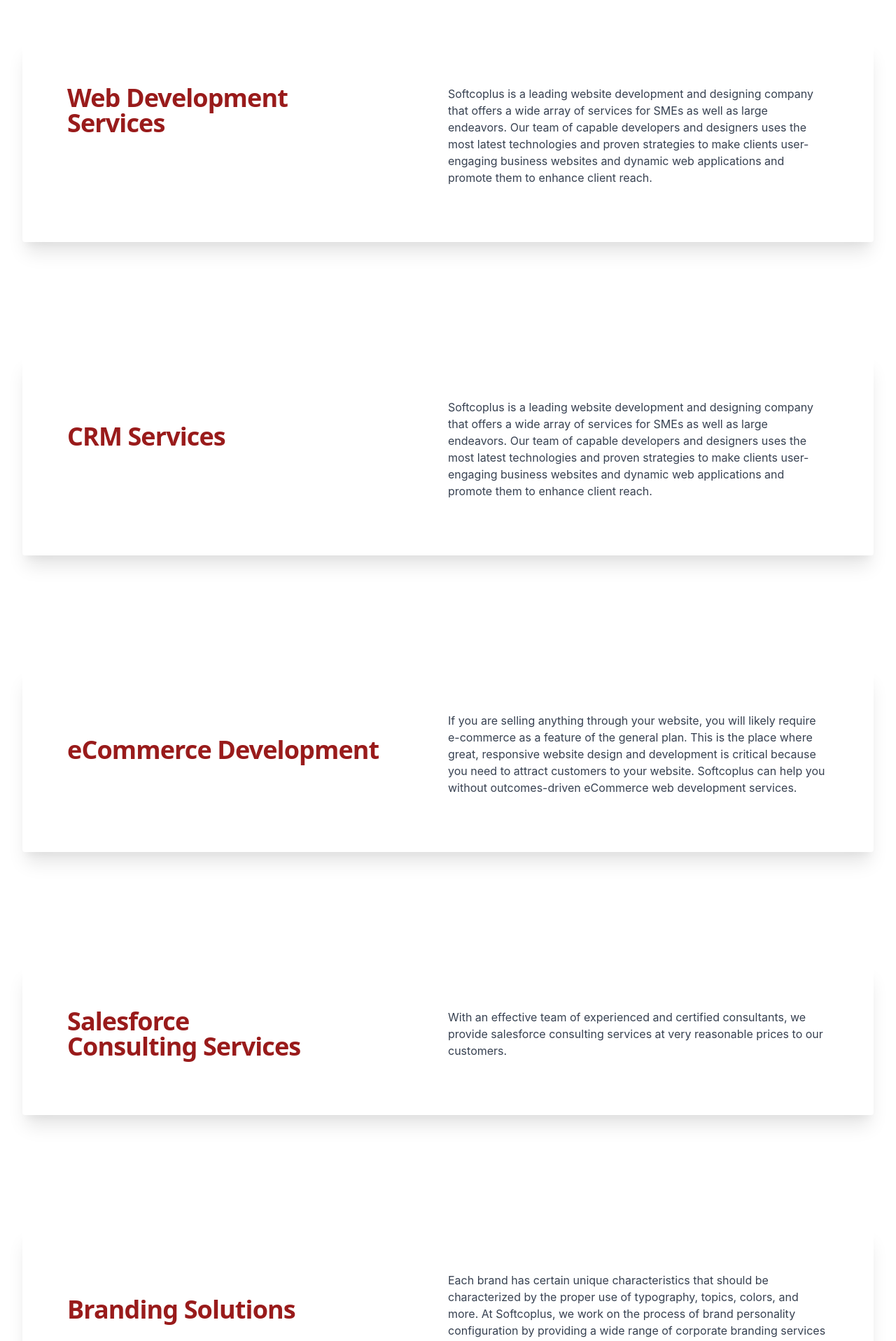
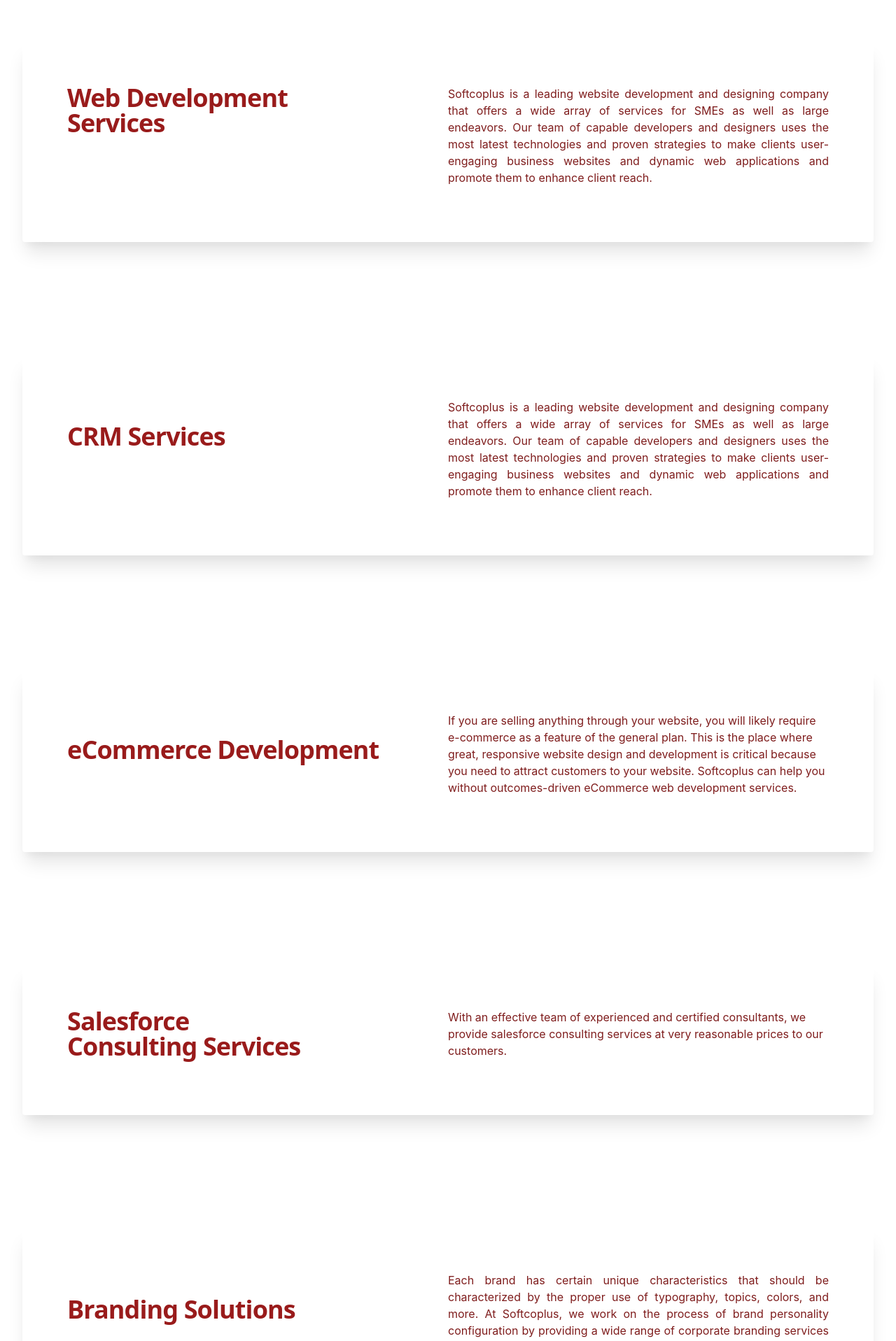
Before and after one commit to Softcoplus-org/softcoplus-website, a Next.js app: page /about in a window 1280 px wide. Shown: the part 1280-3197 px from the top of the page at 70% size. Built offline with nearby package versions, Linux system fonts and the light colour scheme.

Commit message:
Update Info.tsx

```diff
--- a/components/Aboutus/Info.tsx
+++ b/components/Aboutus/Info.tsx
@@ -15,7 +15,7 @@
             </h2>
           </div>
           <div className="lg:w-1/2">
-            <p className="mb-4 text-base text-gray-700">
+            <p className="mb-4 text-base text-justify text-red-900">
               Softcoplus is a leading website development and designing company that offers a wide array of services for SMEs as well as large endeavors. Our team of capable developers and designers uses the most latest technologies and proven strategies to make clients user-engaging business websites and dynamic web applications and promote them to enhance client reach.
 
             </p>
@@ -39,7 +39,7 @@
             </h3>
           </div>
           <div className="lg:w-1/2">
-            <p className="mb-4 text-md text-gray-700">
+            <p className="mb-4 text-md text-justify text-red-900">
               Softcoplus is a leading website development and designing company that offers a wide array of services for SMEs as well as large endeavors. Our team of capable developers and designers uses the most latest technologies and proven strategies to make clients user-engaging business websites and dynamic web applications and promote them to enhance client reach.
 
             </p>
@@ -62,7 +62,7 @@
             </h3>
           </div>
           <div className="lg:w-1/2">
-            <p className="mb-4 text-md text-gray-700">
+            <p className="mb-4 text-md text-red-900">
             If you are selling anything through your website, you will likely require e-commerce as a feature of the general plan. This is the place where great, responsive website design and development is critical because you need to attract customers to your website. Softcoplus can help you without outcomes-driven eCommerce web development services.
             </p>
           </div>
@@ -85,7 +85,7 @@
             </h3>
           </div>
           <div className="lg:w-1/2">
-            <p className="mb-4 text-md text-gray-700">
+            <p className="mb-4 text-md text-red-900">
               With an effective team of experienced and certified consultants, we provide salesforce consulting services at very reasonable prices to our customers.
             </p>
           </div>
@@ -109,7 +109,7 @@
             </h3>
           </div>
           <div className="lg:w-1/2">
-            <p className="mb-4 text-md text-gray-700">
+            <p className="mb-4 text-md text-justify text-red-900">
             Each brand has certain unique characteristics that should be characterized by the proper use of typography, topics, colors, and more. At Softcoplus, we work on the process of brand personality configuration by providing a wide range of corporate branding services to suit your business needs.
             </p>
           </div>
```
